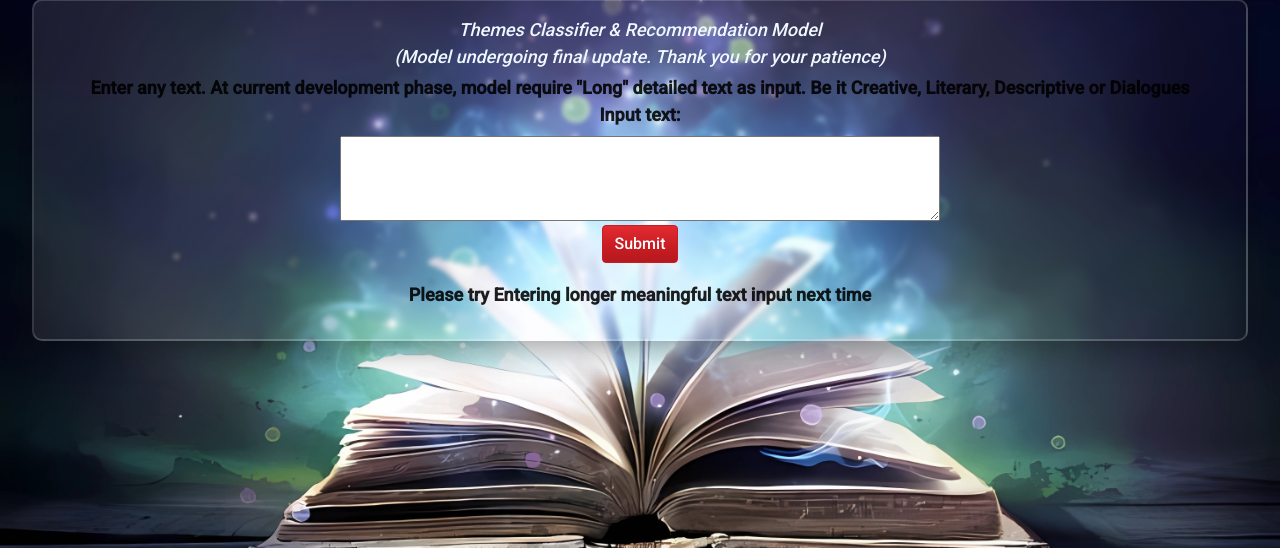
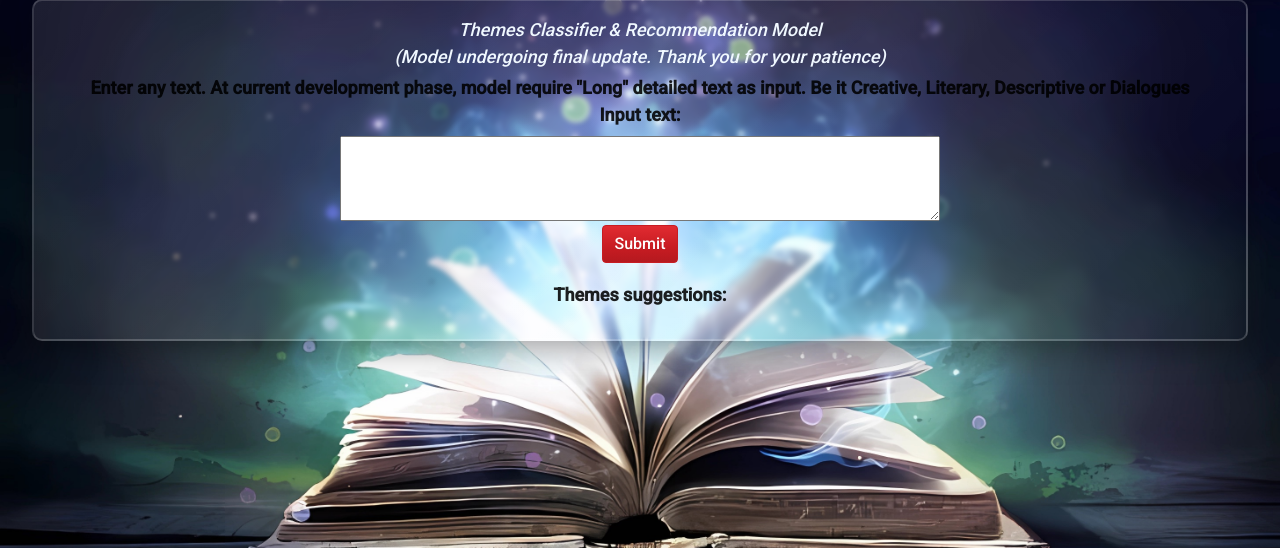
Before and after one commit to tanvir-ishraq/TextThema-Multi-Classifier, a Flask app: page / in a window 1280 px wide. Shown: the part 133-681 px from the top of the page. Run offline with Flask 2, Linux system fonts and the light colour scheme; some libraries are stand-ins or nearby versions.

Commit message:
Update index.html

```diff
--- a/templates/index.html
+++ b/templates/index.html
@@ -99,14 +99,10 @@ body {
     </form>
   </div>
 
+  <p class="font-weight-bold" style="color: rgba(0, 0, 0, 0.877);"> Themes suggestions: </p>
   {% if output_text %}
       <p class="font-weight-bold" style="color: rgba(0, 0, 0, 0.877);">
-        Themes suggestions: <br>
         {{ output_text }}
-      </p>
-  {% else %}
-      <p class="font-weight-bold" style="color: rgba(0, 0, 0, 0.877);">
-        Please try Entering longer meaningful text input next time
       </p>
   {% endif %}
 </div>
```
